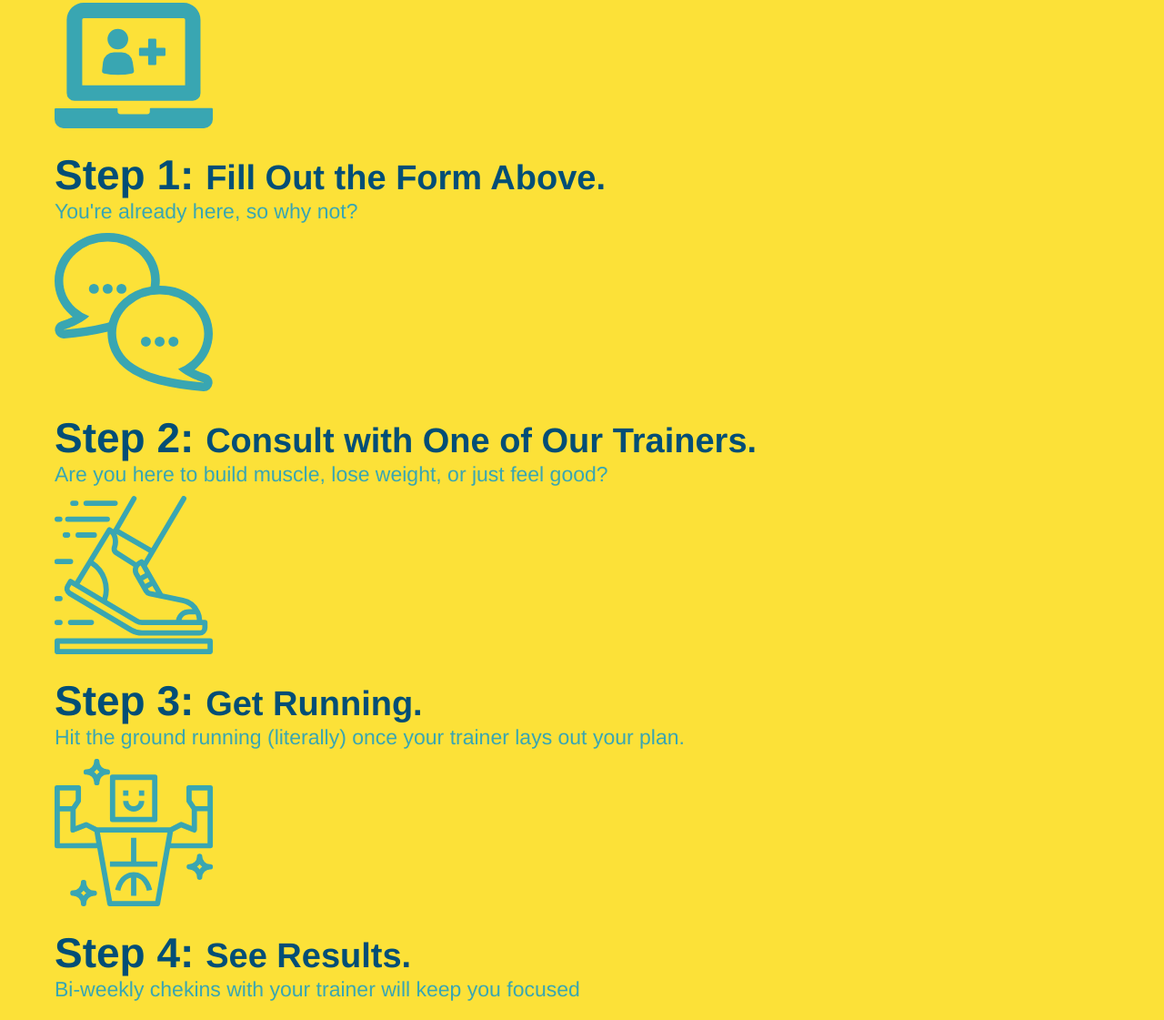
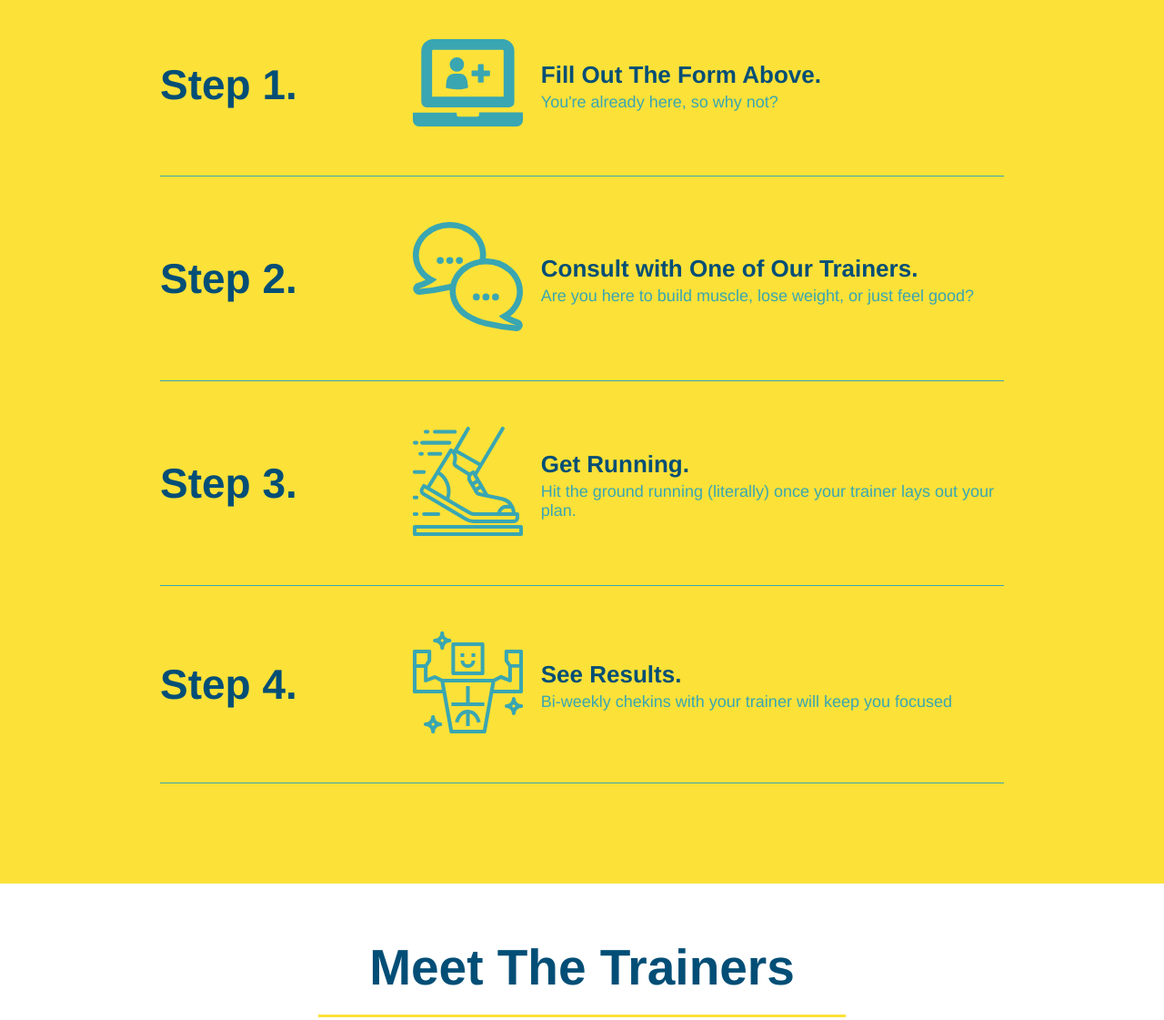
Before and after one commit to agustinxmtz/run-buddy-web, a plain HTML site: page index.html in a window 1280 px wide. Shown: the part 1285-2406 px from the top of the page at 91% size. Drawn offline with Linux system fonts and the light colour scheme.

Commit message:
add flexbox to the steps

```diff
--- a/assets/css/style.css
+++ b/assets/css/style.css
@@ -153,31 +153,55 @@ section {
 }
 
 .steps {
-    background: #fce138
+    background: #fce138;
 }
 
-.stpes div {
-    margin-bottom: 80px;
+.step {
+    margin: 50px auto;
+    padding-bottom: 50px;
+    width: 80%;
+    border-bottom: 1px solid #39a6b2;
+    display: flex;
+    flex-wrap: wrap;
+    align-items: center;
+    justify-content: space-between;
 }
 
-.steps img {
-    width: 15%;
-    margin: 10px 0;
+.step h3 {
+    color: #024e76;
+    font-size: 46px;
+    flex: 1 30%;
 }
 
-.steps h3 {
+.step-text h4 {
+    font-size: 26px;
+    line-height: 1.5;
     color: #024e76;
-    font-size: 46px;
-    margin-top: 10px;
 }
 
-.steps p {
-    color: #39a6b2;
-    font-size: 23px;
+.step-info {
+    flex: 2 70%;
+    display: flex;
+    flex-wrap: wrap;
+    align-items: center;
 }
 
-.steps span {
-    font-size: 38px;
+.step-text p {
+    color: #39a6b2;
+    font-size: 18px;
+}
+
+.step-text {
+    flex: 12;
+}
+
+.step-img {
+    flex: 1 12%;
+    margin-right: 20px;
+}
+
+.step-img img {
+    max-width: 100%;
 }
 
 .section-title {
--- a/index.html
+++ b/index.html
@@ -87,33 +87,60 @@
         </section>
 
         <!-- "what you do" section -->
-        <section id= "what-you-do" class="steps">
-            <div class="flex-row">
-                <h2 class="section-title secondary-border"> What You Do </h2>
+        <section id= "what-you-do" class="steps" >
+            <div class= "flex-row" >
+                <h2 class= "section-title secondary-border" > What You Do </h2>
             </div>
-            <div>
-                <!-- inset this image element -->
-                <img src= "./assets/images/step-1.svg" alt= "" />
-                <h3> Step 1: <span> Fill Out the Form Above. </span></h3>
-                <p> You're already here, so why not? </p>
+            <div class= "step" >
+                <h3> Step 1. </h3>
+                <div class= "step-info" >
+                    <div class= "step-img" >
+                        <img src= "assets/images/step-1.svg" alt="" />
+                    </div>
+                    <div class= "step-text" >
+                        <h4> Fill Out The Form Above. </h4>
+                        <p> You're already here, so why not? </p>
+                    </div>
+                </div>
             </div>
 
-            <div>
-                <img src= "./assets/images/step-2.svg" alt= "" />
-                <h3> Step 2: <span> Consult with One of Our Trainers. </span></h3>
-                <p> Are you here to build muscle, lose weight, or just feel good? </p>
+            <div class= "step" >
+                <h3> Step 2. </h3>
+                <div class= "step-info" >
+                    <div class= "step-img" >
+                        <img src= "assets/images/step-2.svg" alt="" />
+                    </div>
+                    <div class= "step-text" >
+                        <h4> Consult with One of Our Trainers. </h4>
+                         <p> Are you here to build muscle, lose weight, or just feel good? </p>
+                    </div>
+                </div>
             </div>
 
-            <div>
-                <img src= "./assets/images/step-3.svg" alt= "" />
-                <h3> Step 3: <span> Get Running. </span></h3>
-                <p> Hit the ground running (literally) once your trainer lays out your plan. </p>
+            <div class= "step" >
+                <h3> Step 3. </h3>
+                <div class= "step-info" >
+                    <div class= "step-img" >
+                        <img src= "assets/images/step-3.svg" alt= "" />
+                    </div>
+                    <div class= "step-text" >
+                        <h4> Get Running. </h4>
+                        <p> Hit the ground running (literally) once your trainer lays out your plan. </p>
+                    </div>
+                </div>
             </div>
 
-            <div>
-                <img src="./assets/images/step-4.svg" alt= "" />
-                <h3> Step 4: <span> See Results. </span></h3>
-                <p> Bi-weekly chekins with your trainer will keep you focused </p>
+            <div class= "step" >
+                <h3> Step 4. </h3>
+                <div class= "step-info" >
+                    <div class= "step-img" >
+                        <img src= "assets/images/step-4.svg" alt= "" />
+                    </div>
+                    <div class= "step-text" >
+                        <h4> See Results. </h4>
+                        <p> Bi-weekly chekins with your trainer will keep you focused </p>
+                    </div>
+                </div>
             </div>
         </section>
 
```
